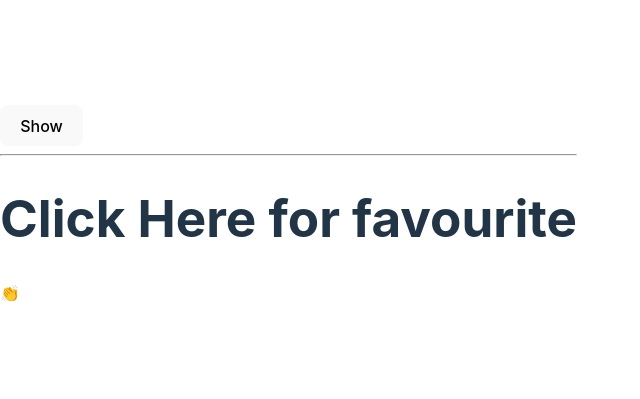
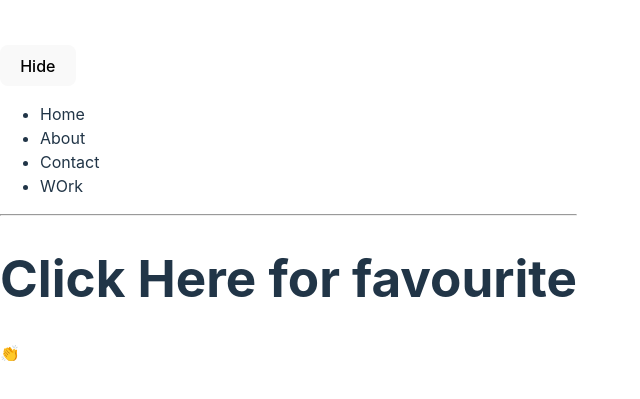
Before and after one commit to Arafat-alim/advanced-react, a React (Vite) app in the folder performance/: page / in a window 1280 px wide. Shown: the part 195-594 px from the top of the page, without its empty margins (0-640 px from the left). Built offline with nearby package versions, Linux system fonts and the light colour scheme.

Commit message:
Render Props more detailed

```diff
--- a/performance/src/Components/FavoriteRenderProps.jsx
+++ b/performance/src/Components/FavoriteRenderProps.jsx
@@ -6,11 +6,10 @@ function FavoriteRenderProps() {
   return (
     <>
       <Toggler
-        // defaultOnValue={false}
-        render={function (on, toggle) {
+        defaultOnValue={false}
+        render={function ({ on, toggle }) {
           return (
             <div>
-              {console.log(on, toggle)}
               <h1>Click Here for favourite</h1>
               <span onClick={toggle} style={{ cursor: "pointer" }}>
                 {on ? "❤" : "👏"}
--- a/performance/src/Components/MenuRenderProps.jsx
+++ b/performance/src/Components/MenuRenderProps.jsx
@@ -4,8 +4,8 @@ import Toggler from "./Toggler";
 function MenuRenderProps() {
   return (
     <Toggler
-      //   defaultOnValue={true}
-      render={function (on, toggle) {
+      defaultOnValue={true}
+      render={function ({ on, toggle }) {
         return (
           <div>
             <button onClick={toggle}>{on ? "Hide" : "Show"}</button>
--- a/performance/src/Components/Toggler.jsx
+++ b/performance/src/Components/Toggler.jsx
@@ -5,6 +5,10 @@ class Toggler extends Component {
     on: this.props.defaultOnValue,
   };
 
+  //! added default props in the class by using static keyword
+  static defaultProps = {
+    defaultOnValue: false,
+  };
   //! methods
   toggle = () => {
     this.setState((prevState) => {
@@ -14,12 +18,14 @@ class Toggler extends Component {
     });
   };
   render() {
-    return <div>{this.props.render(this.state.on, this.toggle)}</div>;
+    return (
+      <div>{this.props.render({ on: this.state.on, toggle: this.toggle })}</div>
+    );
   }
 }
 
-Toggler.defaultProps = {
-  defaultOnValue: false,
-};
+// Toggler.defaultProps = {
+//   defaultOnValue: false,
+// };
 
 export default Toggler;
```
